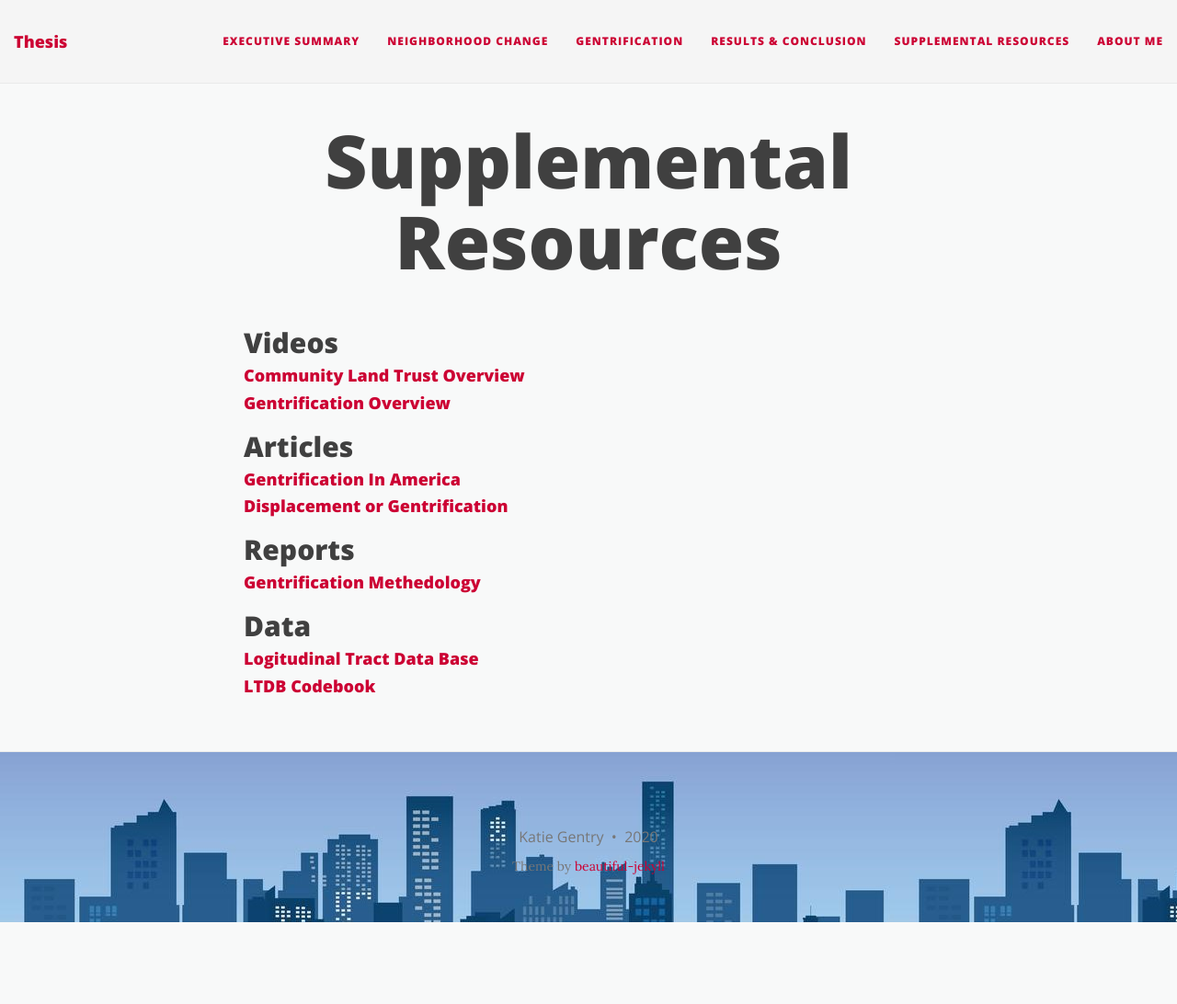
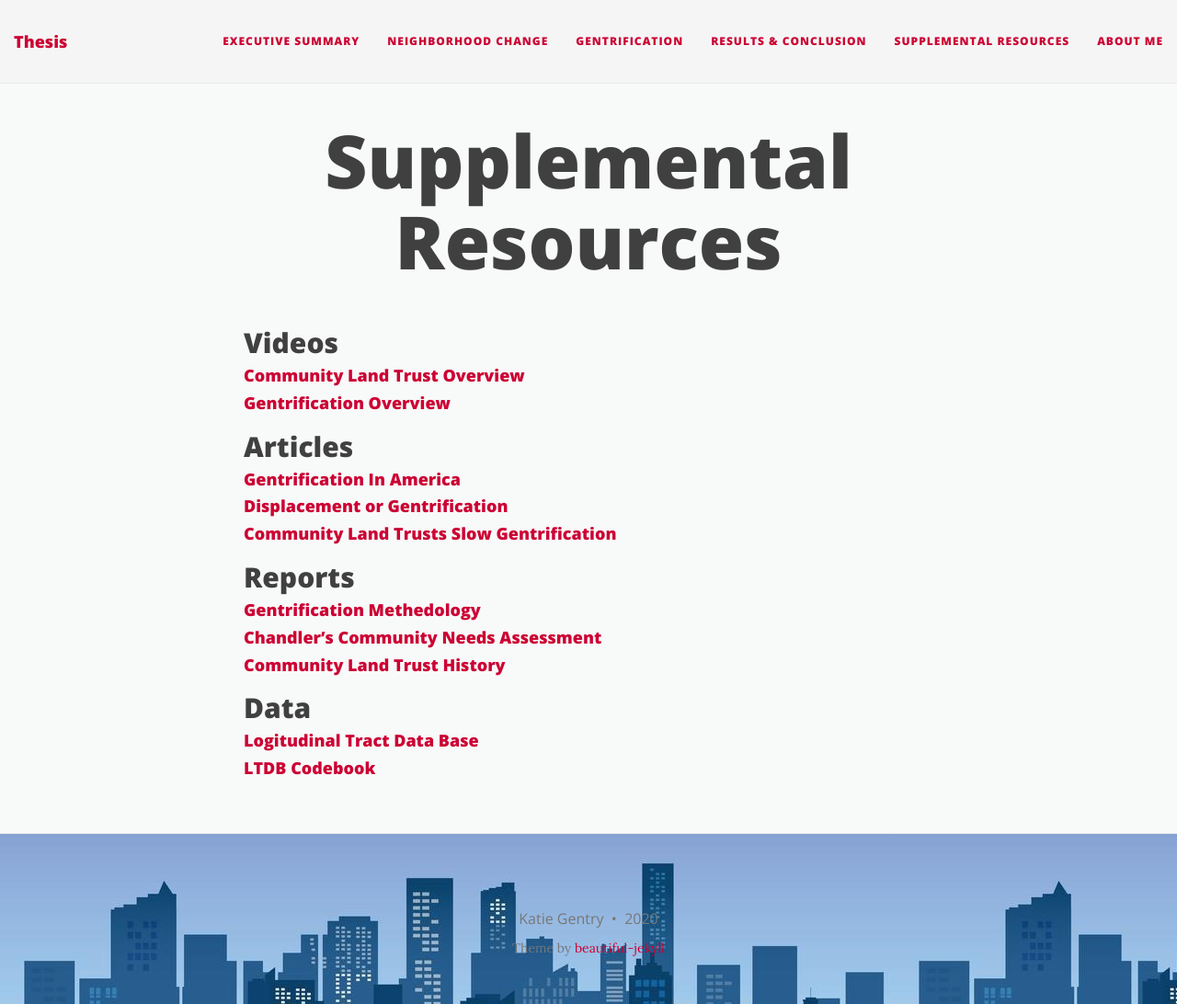
Before and after one commit to katiegentry07/thesis, a Jekyll site: the page built from resources.md, in a window 1280 px wide and 1092 px high. Shown: the whole window at 92% size. Built offline with Jekyll 4.4.1, drawn with Linux system fonts in a browser that asks for light colours; nearby versions of some CDN libraries.

Commit message:
update resource list 6.29

```diff
--- a/resources.md
+++ b/resources.md
@@ -16,10 +16,16 @@ title: Supplemental Resources
 
 #### [Displacement or Gentrification](/files/displacement-or-succession.pdf)
 
+#### [Community Land Trusts Slow Gentrification](/files/CLT-slow-gentrification.pdf)
+
 
 ## Reports
 
 #### [Gentrification Methedology](/files/gentrification-methodology.pdf)
+
+#### [Chandler's Community Needs Assessment](https://www.chandleraz.gov/sites/default/files/City-of-Chandler-2019-REPORT-Community-Needs-Assessment-Executive-Summary-09.12.19.pdf)
+
+#### [Community Land Trust History](https://community-wealth.org/sites/clone.community-wealth.org/files/downloads/report-davis14.pdf)
 
 
 ## Data
```
